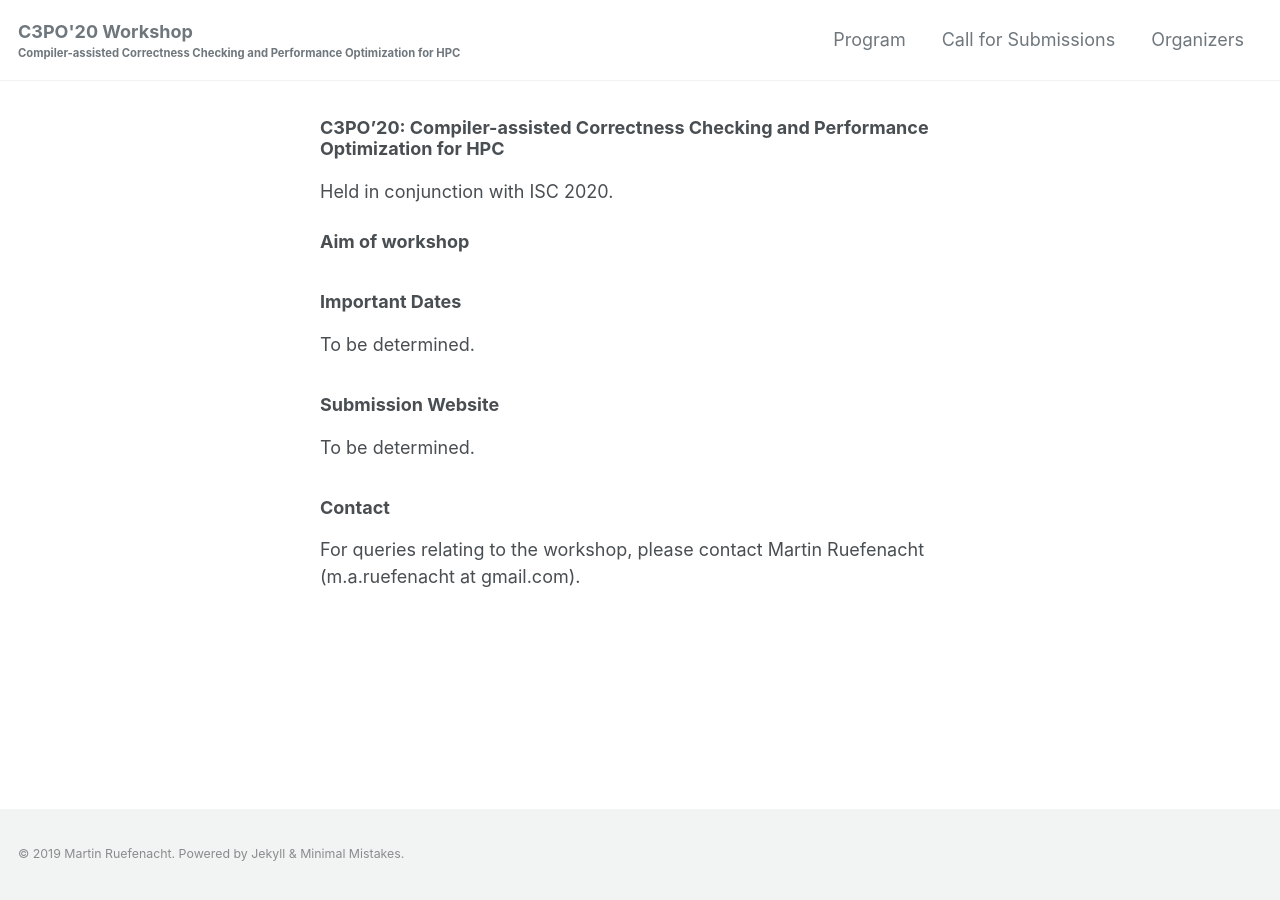
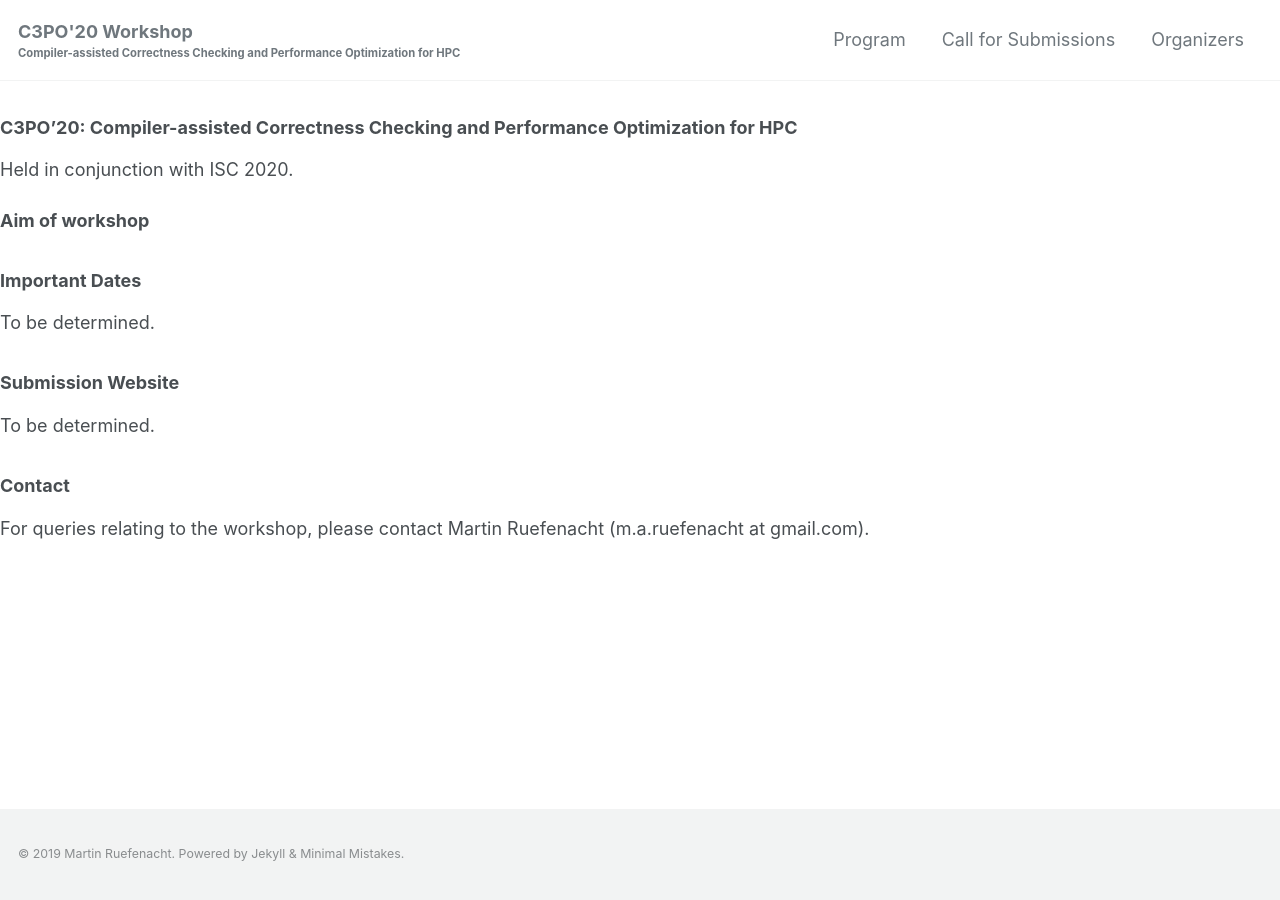
Before and after one commit to c3po-workshop/c3po-workshop.github.io, a Jekyll site: the page built from index.md, in a window 1280 px wide. Built offline with Jekyll 4.4.1, drawn with Linux system fonts in a browser that asks for light colours; cached includes are drawn as plain includes; nearby versions of some CDN libraries; our own code applies the rules of GitHub Pages for plain Markdown files.

Commit message:
Added max width instead of margin

```diff
--- a/_sass/minimal-mistakes/_page.scss
+++ b/_sass/minimal-mistakes/_page.scss
@@ -32,8 +32,7 @@
 
 .initial-content,
 .search-content {
-  margin-left: 25%;
-  margin-right: 25%;
+  max-width: 900px;
   flex: 1 0 auto;
 }
 
```
